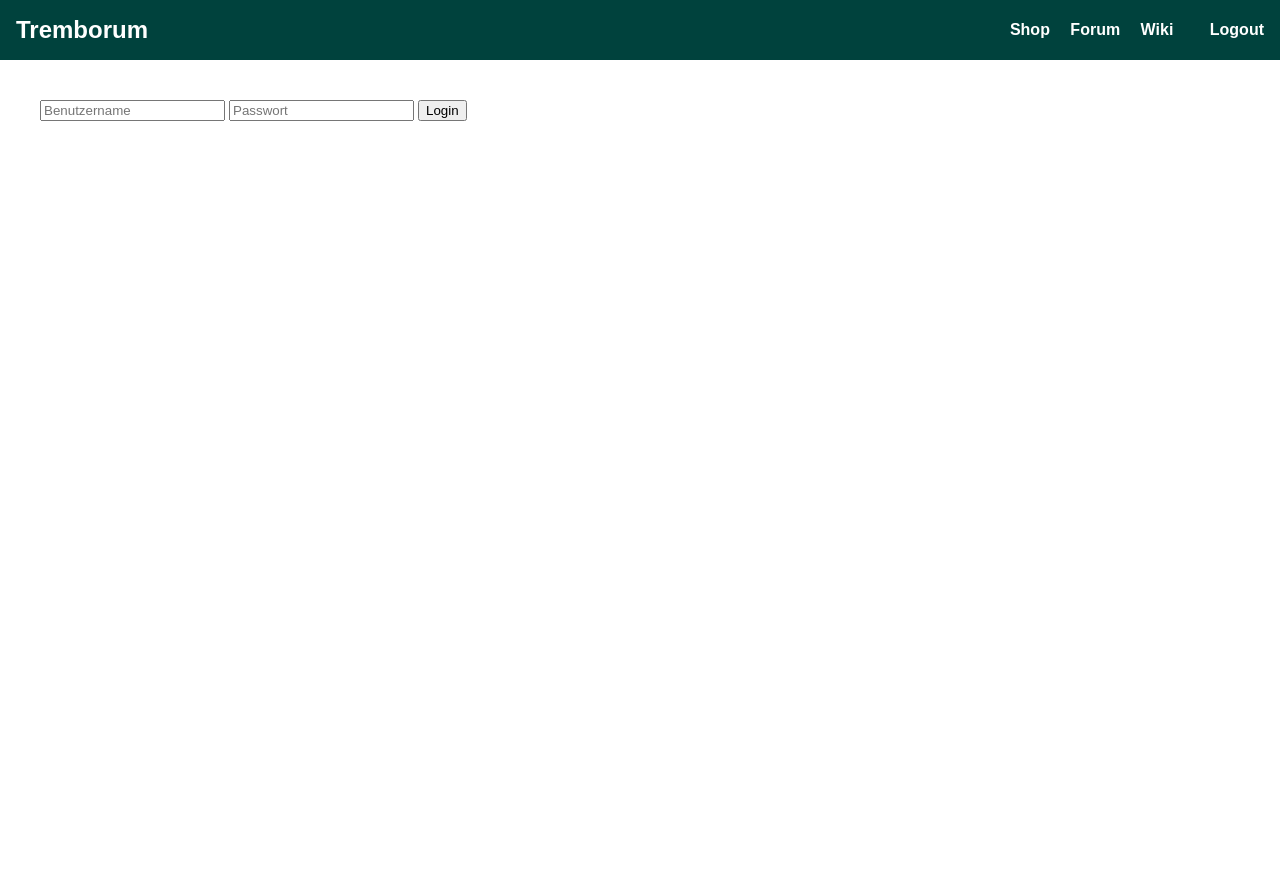
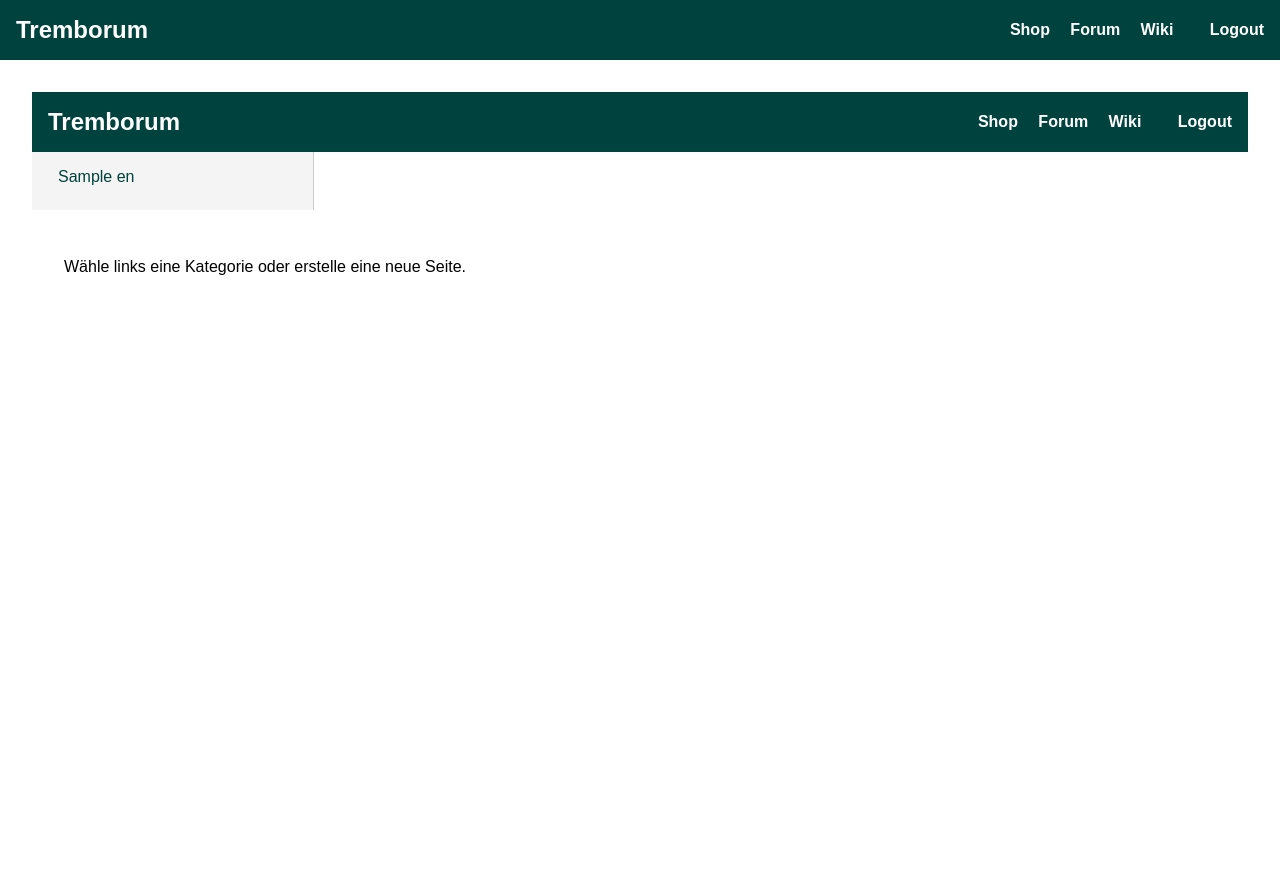
Before and after one commit to tkice1206/Tremborum, a Flask app: template templates/layout.html in a window 1280 px wide. Shown: the top 895 px of the page. After the commit the page ends 275 px from the top, so only its background shows below. Run offline with Flask 3, Linux system fonts and the light colour scheme; the template is opened without the code that fills it: most values are stand-ins (such as "Sample title", 1, 10 or a date in 2020).

Commit message:
Fix: Wiki-Seitenübersicht in index.html korrigiert

```diff
--- a/templates/index.html
+++ b/templates/index.html
@@ -5,8 +5,32 @@
     <link rel="stylesheet" href="/static/style.css">
 </head>
 <body>
-    <div class="wiki-container">
-        <iframe src="/view/start" style="width:100%; height:100vh; border:none;"></iframe>
+    <div class="header">
+        <div class="title">Tremborum</div>
+        <div class="menu">
+            <a href="/view/shop">Shop</a>
+            <a href="/view/forum">Forum</a>
+            <a href="/wiki">Wiki</a>
+            <a class="logout" href="/logout">Logout</a>
+        </div>
+    </div>
+    <div class="main">
+        <div class="sidebar">
+            <ul>
+                {% for path, name, level, is_folder in entries %}
+                    <li style="margin-left: {{ level * 20 }}px">
+                        {% if is_folder %}
+                            <strong>{{ name }}</strong>
+                        {% else %}
+                            <a href="/view/{{ path[:-3] }}">{{ name[:-3] }}</a>
+                        {% endif %}
+                    </li>
+                {% endfor %}
+            </ul>
+        </div>
+        <div class="content">
+            <p>Wähle links eine Kategorie oder erstelle eine neue Seite.</p>
+        </div>
     </div>
 </body>
 </html>
```
